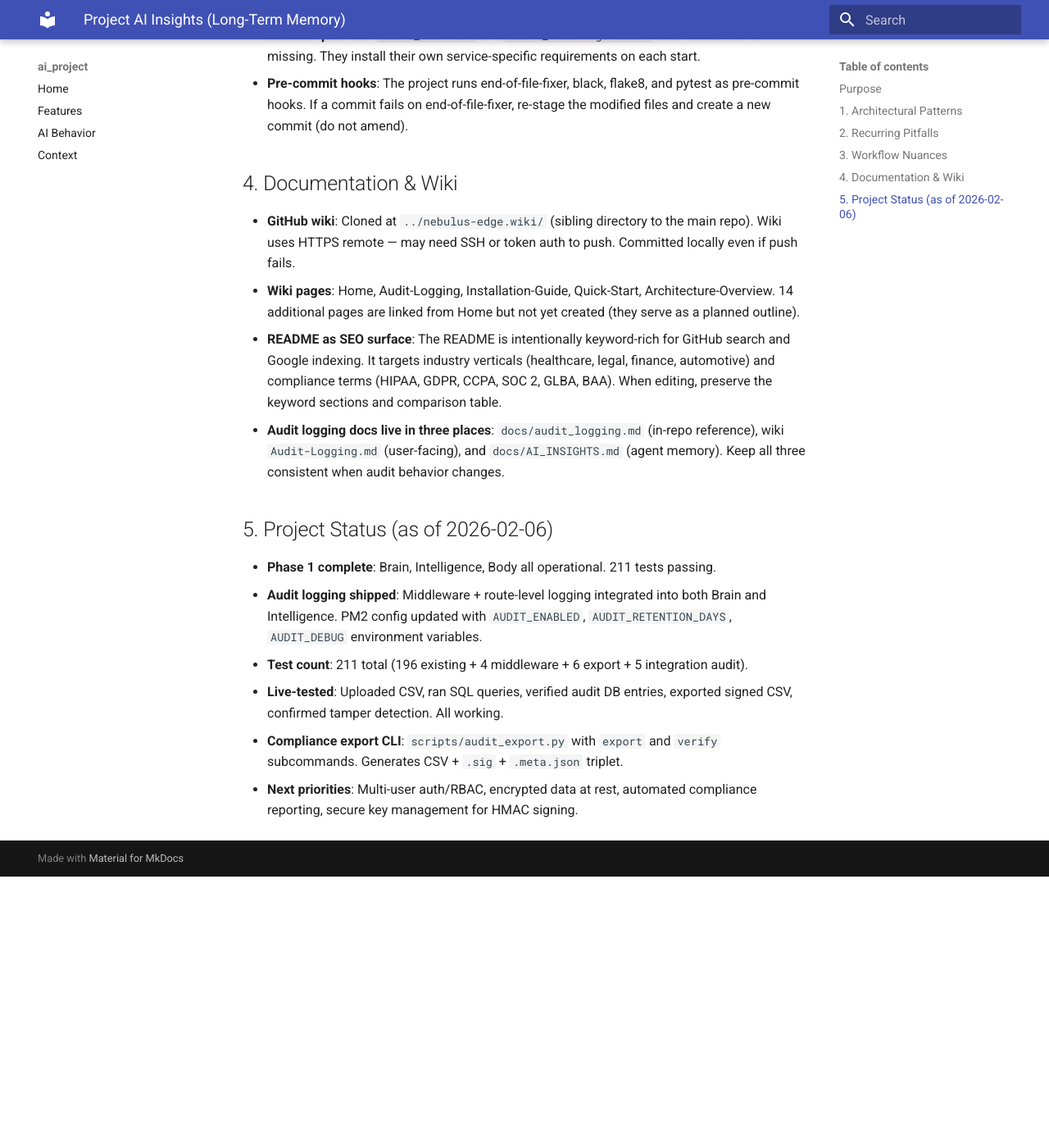
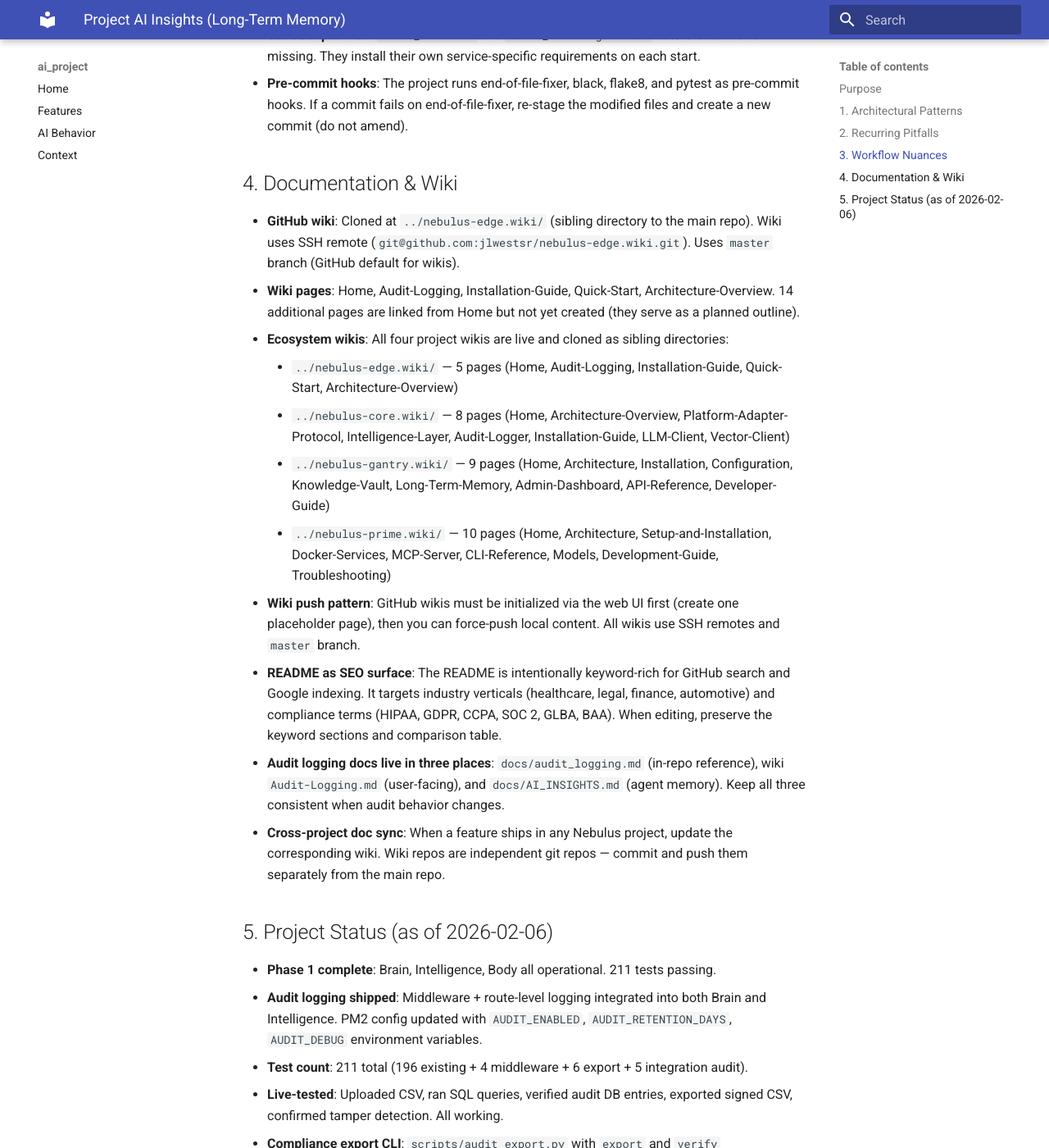
Before and after one commit to jlwestsr/nebulus-edge, an MkDocs documentation site: the page built from docs/AI_INSIGHTS.md, in a window 1280 px wide and 1400 px high, scrolled down 1897 px. Shown: the whole window at 82% size. Built offline with MkDocs 1.6.1 and Material for MkDocs 9.7.7, drawn with Linux system fonts in a browser that asks for light colours; before the commit the page ends 2966 px from its top, so only the background shows below that; some of the changed text lies outside the part shown.

Commit message:
docs: update AI_INSIGHTS.md with ecosystem wiki inventory
Co-Authored-By: Claude Opus 4.6 <noreply@anthropic.com>

```diff
--- a/docs/AI_INSIGHTS.md
+++ b/docs/AI_INSIGHTS.md
@@ -32,10 +32,17 @@ This document serves as the **Long-Term Memory** for AI agents working on **Nebu
 *   **Pre-commit hooks**: The project runs end-of-file-fixer, black, flake8, and pytest as pre-commit hooks. If a commit fails on end-of-file-fixer, re-stage the modified files and create a new commit (do not amend).
 
 ## 4. Documentation & Wiki
-*   **GitHub wiki**: Cloned at `../nebulus-edge.wiki/` (sibling directory to the main repo). Wiki uses HTTPS remote — may need SSH or token auth to push. Committed locally even if push fails.
+*   **GitHub wiki**: Cloned at `../nebulus-edge.wiki/` (sibling directory to the main repo). Wiki uses SSH remote (`git@github.com:jlwestsr/nebulus-edge.wiki.git`). Uses `master` branch (GitHub default for wikis).
 *   **Wiki pages**: Home, Audit-Logging, Installation-Guide, Quick-Start, Architecture-Overview. 14 additional pages are linked from Home but not yet created (they serve as a planned outline).
+*   **Ecosystem wikis**: All four project wikis are live and cloned as sibling directories:
+    - `../nebulus-edge.wiki/` — 5 pages (Home, Audit-Logging, Installation-Guide, Quick-Start, Architecture-Overview)
+    - `../nebulus-core.wiki/` — 8 pages (Home, Architecture-Overview, Platform-Adapter-Protocol, Intelligence-Layer, Audit-Logger, Installation-Guide, LLM-Client, Vector-Client)
+    - `../nebulus-gantry.wiki/` — 9 pages (Home, Architecture, Installation, Configuration, Knowledge-Vault, Long-Term-Memory, Admin-Dashboard, API-Reference, Developer-Guide)
+    - `../nebulus-prime.wiki/` — 10 pages (Home, Architecture, Setup-and-Installation, Docker-Services, MCP-Server, CLI-Reference, Models, Development-Guide, Troubleshooting)
+*   **Wiki push pattern**: GitHub wikis must be initialized via the web UI first (create one placeholder page), then you can force-push local content. All wikis use SSH remotes and `master` branch.
 *   **README as SEO surface**: The README is intentionally keyword-rich for GitHub search and Google indexing. It targets industry verticals (healthcare, legal, finance, automotive) and compliance terms (HIPAA, GDPR, CCPA, SOC 2, GLBA, BAA). When editing, preserve the keyword sections and comparison table.
 *   **Audit logging docs live in three places**: `docs/audit_logging.md` (in-repo reference), wiki `Audit-Logging.md` (user-facing), and `docs/AI_INSIGHTS.md` (agent memory). Keep all three consistent when audit behavior changes.
+*   **Cross-project doc sync**: When a feature ships in any Nebulus project, update the corresponding wiki. Wiki repos are independent git repos — commit and push them separately from the main repo.
 
 ## 5. Project Status (as of 2026-02-06)
 *   **Phase 1 complete**: Brain, Intelligence, Body all operational. 211 tests passing.
@@ -43,4 +50,5 @@ This document serves as the **Long-Term Memory** for AI agents working on **Nebu
 *   **Test count**: 211 total (196 existing + 4 middleware + 6 export + 5 integration audit).
 *   **Live-tested**: Uploaded CSV, ran SQL queries, verified audit DB entries, exported signed CSV, confirmed tamper detection. All working.
 *   **Compliance export CLI**: `scripts/audit_export.py` with `export` and `verify` subcommands. Generates CSV + `.sig` + `.meta.json` triplet.
+*   **Documentation complete**: README SEO-optimized for healthcare/legal/finance verticals. GitHub wikis created and pushed for all four ecosystem projects (edge, core, gantry, prime). CLAUDE.md and GEMINI.md updated with documentation sync rules.
 *   **Next priorities**: Multi-user auth/RBAC, encrypted data at rest, automated compliance reporting, secure key management for HMAC signing.
```
